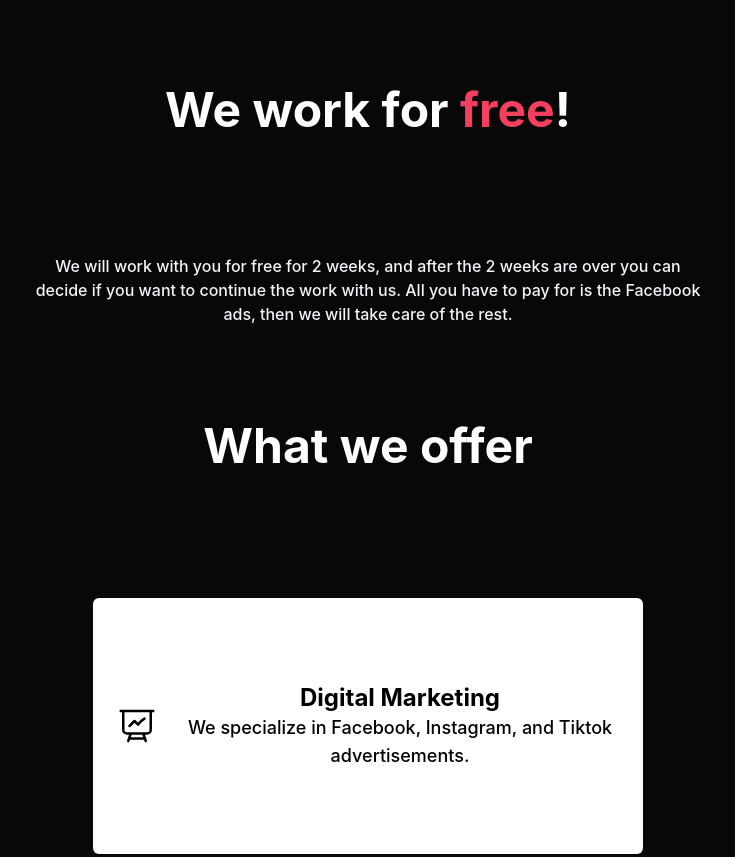
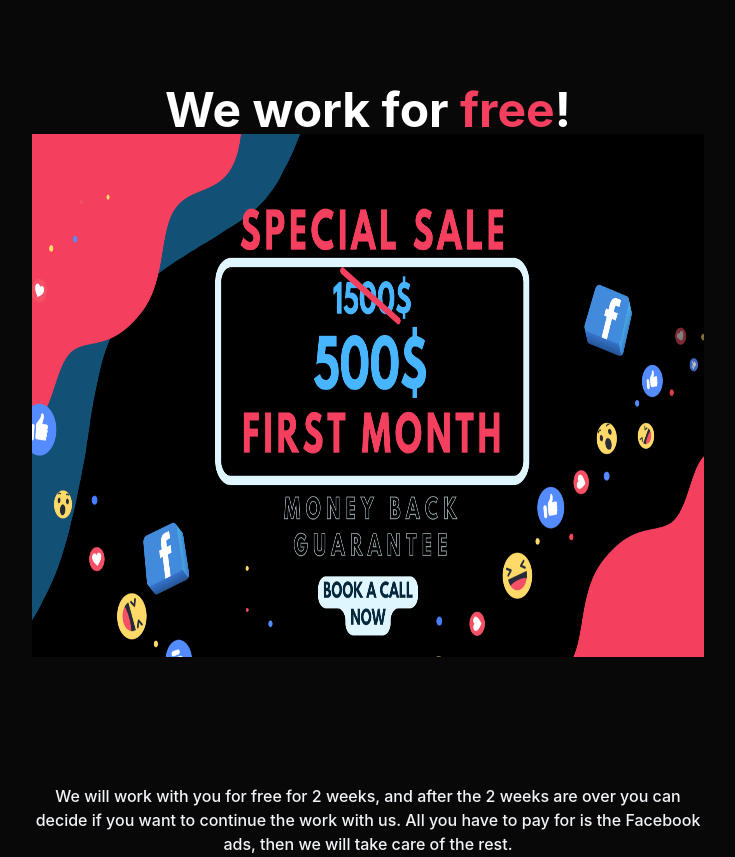
Before and after one commit to augustwoc/Wuertz-Media, a Next.js app: page / in a window 1280 px wide. Shown: the part 600-1457 px from the top of the page, without its empty margins (272-1007 px from the left). Built offline with nearby package versions, Linux system fonts and the light colour scheme.

Commit message:
Update index.tsx

```diff
--- a/pages/index.tsx
+++ b/pages/index.tsx
@@ -6,6 +6,7 @@ import Footer from "../components/Footer";
 import Navbar from "../components/Navbar";
 import Offer from "../components/Offer";
 import frontPhoto from "../public/sitePic2ndRev.png";
+import Photo from "../public/Offer.png";
 
 const Home: NextPage = () => {
   const calendlyURL = "https://calendly.com/wuertzmedia/15-minute-meeting";
@@ -41,6 +42,7 @@ const Home: NextPage = () => {
           <div className="m-24 items-center flex flex-wrap justify-center">
             <h1 className="font-bold sm:text-5xl sm:max-w-2xl text-3xl">
               We work for <span className="text-rose-500">free</span>!
+            <Image src={Photo} height="700px" width="900px" />
             </h1>
             </div>
             <div className="m-24 items-center flex flex-wrap justify-center">
```
